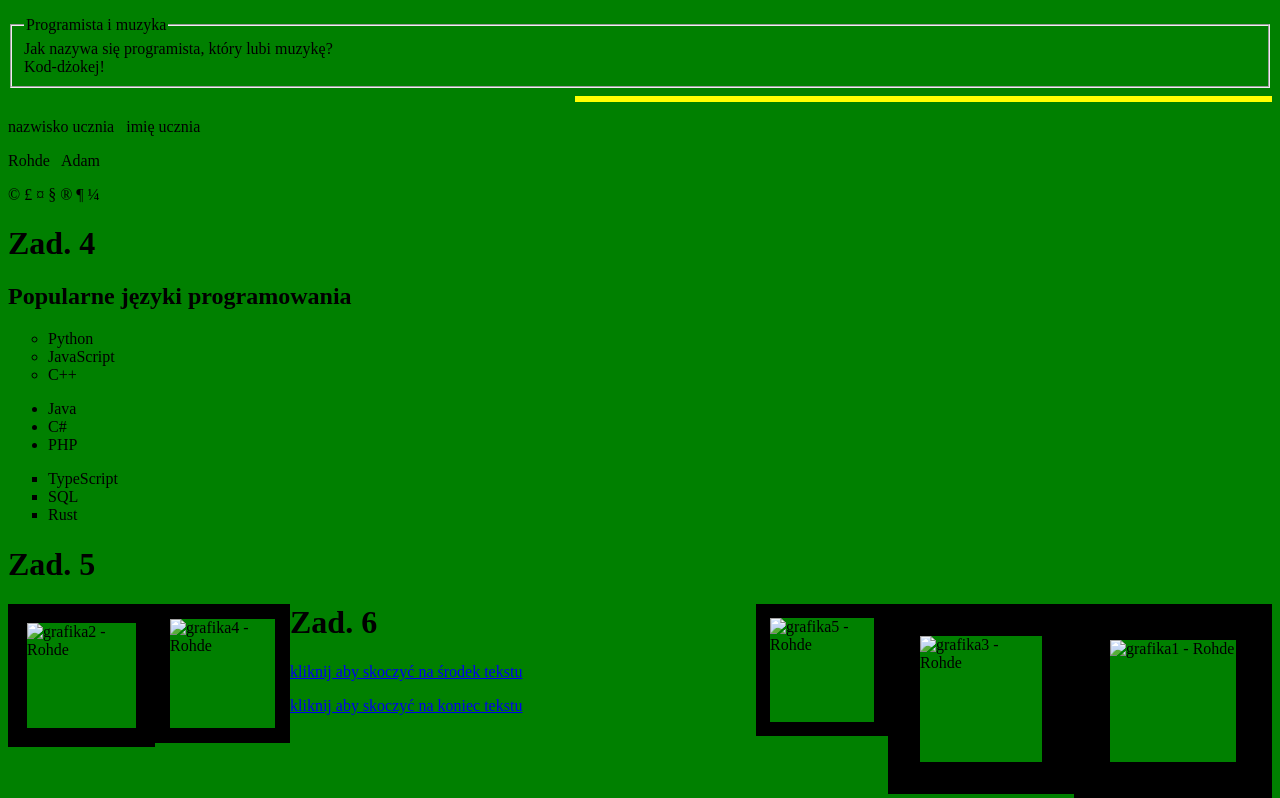
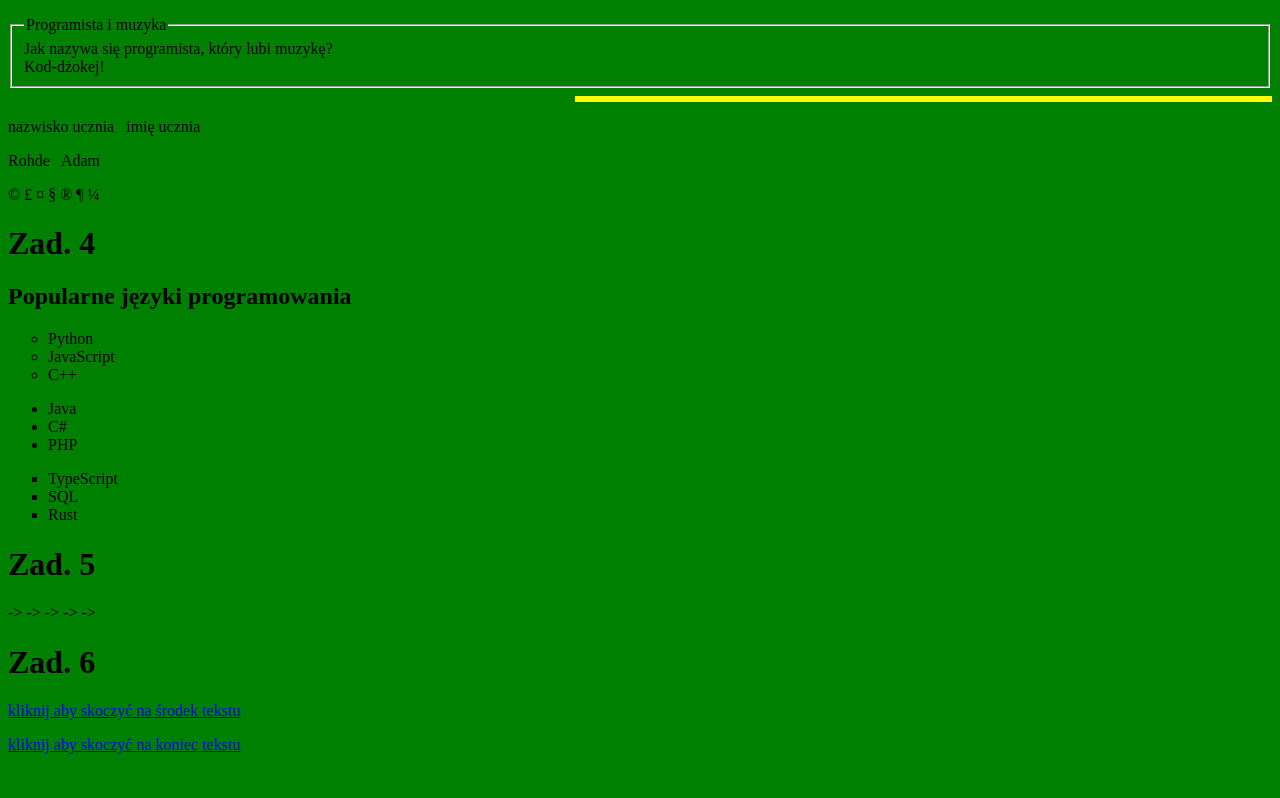
Before and after one commit to BonkAddict420/Cwiczenia, a plain HTML site: page index.html in a window 1280 px wide. Shown: the part 2480-3278 px from the top of the page. After the commit the page ends 3250 px from the top, so only its background shows below. Drawn offline with Linux system fonts and the light colour scheme.

Commit message:
Update index.html

```diff
--- a/index.html
+++ b/index.html
@@ -98,11 +98,11 @@
 
 		<h1>Zad. 5</h1>
 
-		<img src="eyebrows-raise.gif" align="right" border=36 width=126 height=122 alt="grafika1 - Rohde">
-		<img src="bird-download.gif" align="left" border=19 width=109 height=105 alt="grafika2 - Rohde">
-		<img src="virus-please-wait.gif" align="right" border=32 width=122 height=126 alt="grafika3 - Rohde">
-		<img src="i-know-there-gf-in-bf-but-this-is-in-bad.gif" align="left" border=15 width=105 height=109 alt="grafika4 - Rohde">
-		<img src="download-roblox-download.gif" align="right" border=14 width=104 height=104 alt="grafika5 - Rohde">
+		<!- <img src="eyebrows-raise.gif" align="right" border=36 width=126 height=122 alt="grafika1 - Rohde"> ->
+		<!- <img src="bird-download.gif" align="left" border=19 width=109 height=105 alt="grafika2 - Rohde"> ->
+		<!- <img src="virus-please-wait.gif" align="right" border=32 width=122 height=126 alt="grafika3 - Rohde"> ->
+		<!- <img src="i-know-there-gf-in-bf-but-this-is-in-bad.gif" align="left" border=15 width=105 height=109 alt="grafika4 - Rohde"> ->
+		<!- <img src="download-roblox-download.gif" align="right" border=14 width=104 height=104 alt="grafika5 - Rohde"> ->
 
 		<h1>Zad. 6</h1>
 
```
